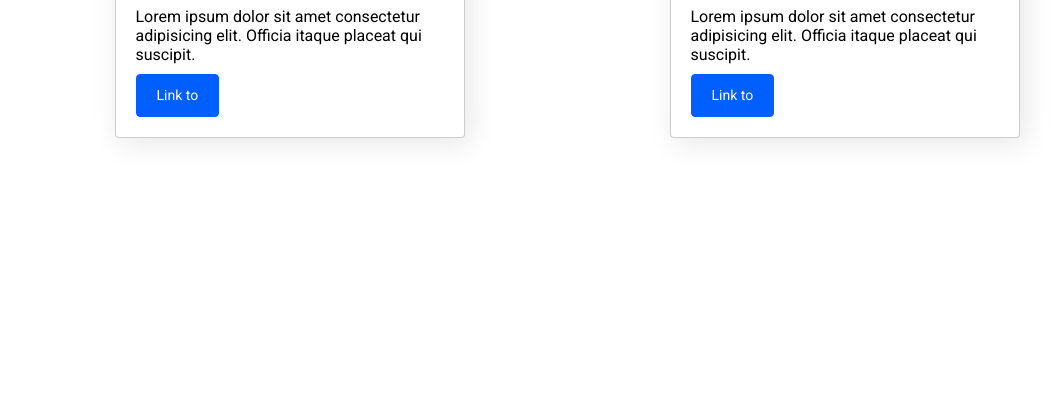
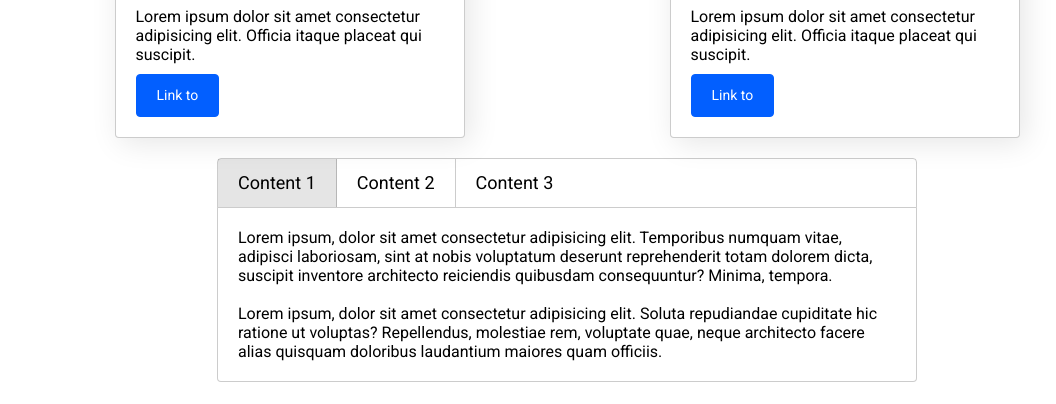
Before and after one commit to Vanes-git/JSProject-UILibrary, a website with bundled scripts: page src/index.html in a window 1280 px wide. Shown: the part 396-800 px from the top of the page, without its empty margins (73-1129 px from the left). Built offline with nearby package versions, Linux system fonts and the light colour scheme; files whose address does not match are found by name.

Commit message:
feat: tabs
html and scss tabs;  also scripts

```diff
--- a/src/index.html
+++ b/src/index.html
@@ -130,6 +130,30 @@
                     </div>
                 </div>
             </div>
+
+            <!-- Tabs -->
+
+            <div class="tab mt-20 block-center">
+                <div class="tab-panel" data-tabpanel>
+                    <div class="tab-item tab-item--active">Content 1</div>
+                    <div class="tab-item">Content 2</div>
+                    <div class="tab-item">Content 3</div>
+                </div>
+                <div class="tab-content tab-content--active">
+                    Lorem ipsum, dolor sit amet consectetur adipisicing elit. Temporibus numquam vitae, adipisci laboriosam, sint at nobis voluptatum deserunt reprehenderit totam dolorem dicta, suscipit inventore architecto reiciendis quibusdam consequuntur? Minima, tempora.
+                    <br><br>
+                    Lorem ipsum, dolor sit amet consectetur adipisicing elit. Soluta repudiandae cupiditate hic ratione ut voluptas? Repellendus, molestiae rem, voluptate quae, neque architecto facere alias quisquam doloribus laudantium maiores quam officiis.
+                </div>
+                <div class="tab-content">
+                    Lorem ipsum, dolor sit amet consectetur adipisicing elit. Temporibus numquam vitae, adipisci laboriosam, sint at nobis voluptatum deserunt reprehenderit totam dolorem dicta, suscipit inventore architecto reiciendis quibusdam consequuntur? Minima, tempora.
+                    <br><br>
+                    Lorem ipsum, dolor sit amet consectetur adipisicing elit. Soluta repudiandae cupiditate hic ratione ut voluptas? Repellendus, molestiae rem, voluptate quae, neque architecto facere alias quisquam doloribus laudantium maiores quam officiis.
+                    <br><br>
+                    Lorem ipsum, dolor sit amet consectetur adipisicing elit. Soluta repudiandae cupiditate hic ratione ut voluptas? Repellendus, molestiae rem, voluptate quae, neque architecto facere alias quisquam doloribus laudantium maiores quam officiis.
+                </div>
+                <div class="tab-content">
+                    Lorem ipsum, dolor sit amet consectetur adipisicing elit. Temporibus numquam vitae, adipisci laboriosam, sint at nobis voluptatum deserunt reprehenderit totam dolorem dicta, suscipit inventore architecto reiciendis quibusdam consequuntur? Minima, tempora.
+            </div>
         </div>
 
         <script src="script.js"></script>
--- /dev/null
+++ b/src/js/lib/components/tab.js
@@ -0,0 +1,19 @@
+import $ from "../core";
+
+$.prototype.tab = function () {
+    for (let i = 0; i < this.length; i++) {
+        $(this[i]).on("click", () => {
+            $(this[i])
+                .addClass("tab-item--active")
+                .siblings()
+                .removeClass("tab-item--active")
+                .closest(".tab")
+                .find(".tab-content")
+                .removeClass("tab-content--active")
+                .eq($(this[i]).index())
+                .addClass("tab-content--active");
+        });
+    }
+};
+
+$('[data-tabpanel] .tab-item').tab();
--- a/src/js/lib/core.js
+++ b/src/js/lib/core.js
@@ -1,37 +1,14 @@
-// (()=> {
-//     const $ = function(selector) {
-//         const elements = document.querySelectorAll(selector);
-//         const obj = {};
 
-//         obj.hide = () => {
-//             elements.forEach(elem => {
-//                 elem.style.display = 'none';
-//             });
-//             return obj;
-//         };
-//         obj.show = () => {
-//             elements.forEach(elem => {
-//                 elem.style.display = '';
-//             });
-//             return obj;
-//         };
-
-//         return obj;
-//     };
-
-//     window.$ = $;
-// })();
-
-const $ = function (selector) {
+const $ = function(selector) {
     return new $.prototype.init(selector);
 };
 
 $.prototype.init = function(selector) {
-    if(!selector) {
-        return this; // просто пустой объект {}
+    if (!selector) {
+        return this; // {}
     }
 
-    if(selector.tagName) {
+    if (selector.tagName) {
         this[0] = selector;
         this.length = 1;
         return this;
@@ -42,7 +19,8 @@ $.prototype.init = function(selector) {
     return this;
 };
 
-$.prototype.init.prototype = $.prototype; // Важно присвоение прототипу init прототипа главное функции
+$.prototype.init.prototype = $.prototype;
+
 window.$ = $;
 
 export default $;
--- a/src/js/lib/lib.js
+++ b/src/js/lib/lib.js
@@ -5,6 +5,8 @@ import './modules/handlers';
 import './modules/actions';
 import './modules/effects';
 import './components/dropdown';
+import './components/tab';
 import './components/modal';
 
+
 export default $;
--- /dev/null
+++ b/src/sass/components/tab.scss
@@ -0,0 +1,33 @@
+.tab {
+    max-width: 700px;
+    &-panel {
+        display: flex;
+        width: 100%;
+        min-height: 50px;
+        border: 1px solid rgba(0,0,0,.2 );
+        border-radius: 4px 4px 0 0;
+    }
+    &-item {
+        font-size: 18px;
+        line-height: 27px;
+        padding: 10px 20px;
+        border-right: 1px solid rgba(0,0,0,.2 );
+        cursor: pointer;
+        &:last-child{
+            border-right: none;
+        }
+        &--active {
+            background-color: rgba(0,0,0,.1);
+        }
+    }
+    &-content {
+        display: none;
+        padding: 20px;
+        border: 1px solid rgba(0,0,0,.2 );
+        border-top: none;
+        border-radius:  0 0 4px 4px;
+        &--active {
+            display: block;
+        }
+    }
+}
--- a/src/sass/components/ui.scss
+++ b/src/sass/components/ui.scss
@@ -2,3 +2,4 @@
 @import './dropdown.scss';
 @import './card.scss';
 @import './modal.scss';
+@import './tab.scss';
```
Also changed, not shown: dist/index.html, dist/script.js, dist/style.css, 1 other file.
